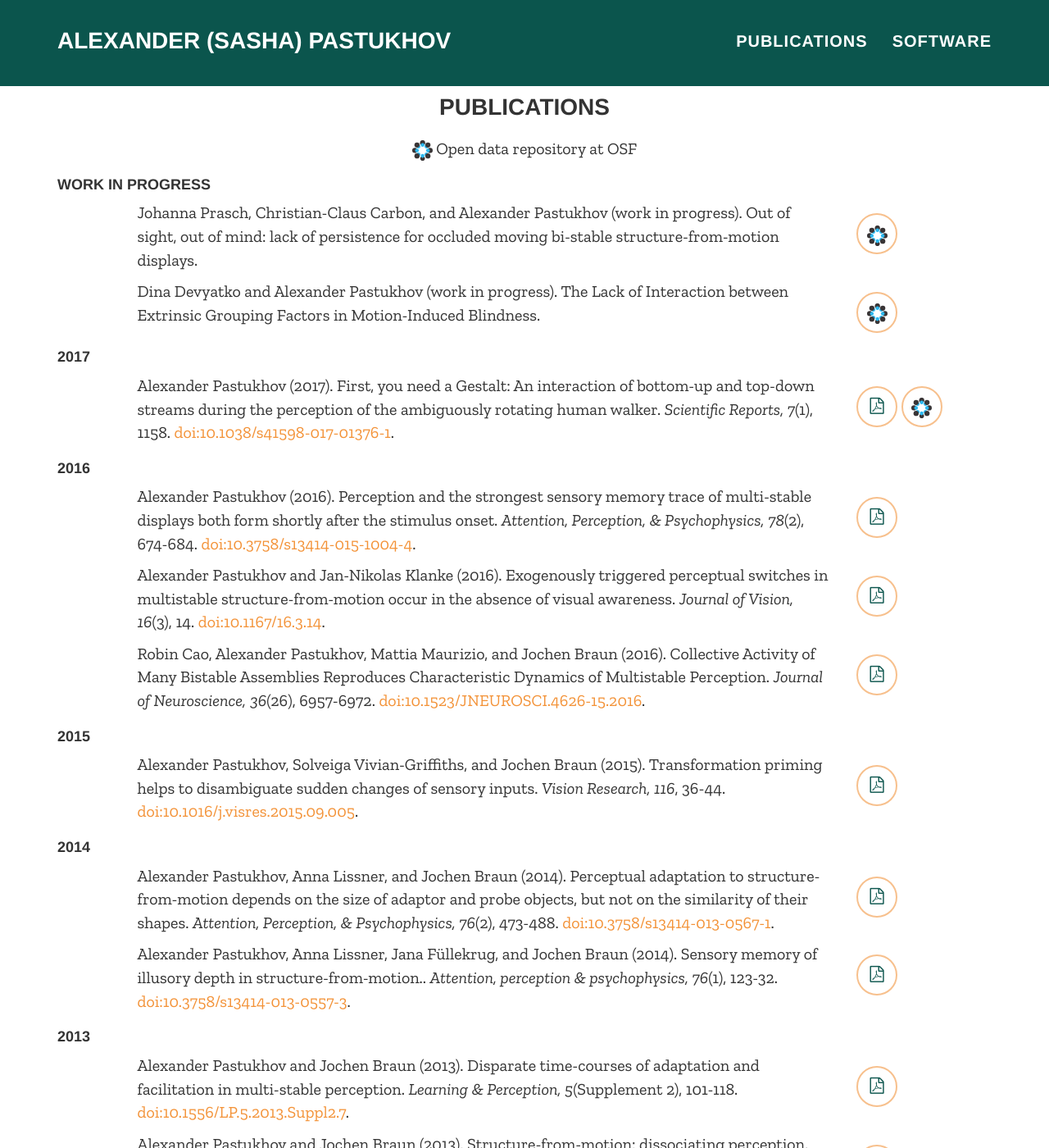
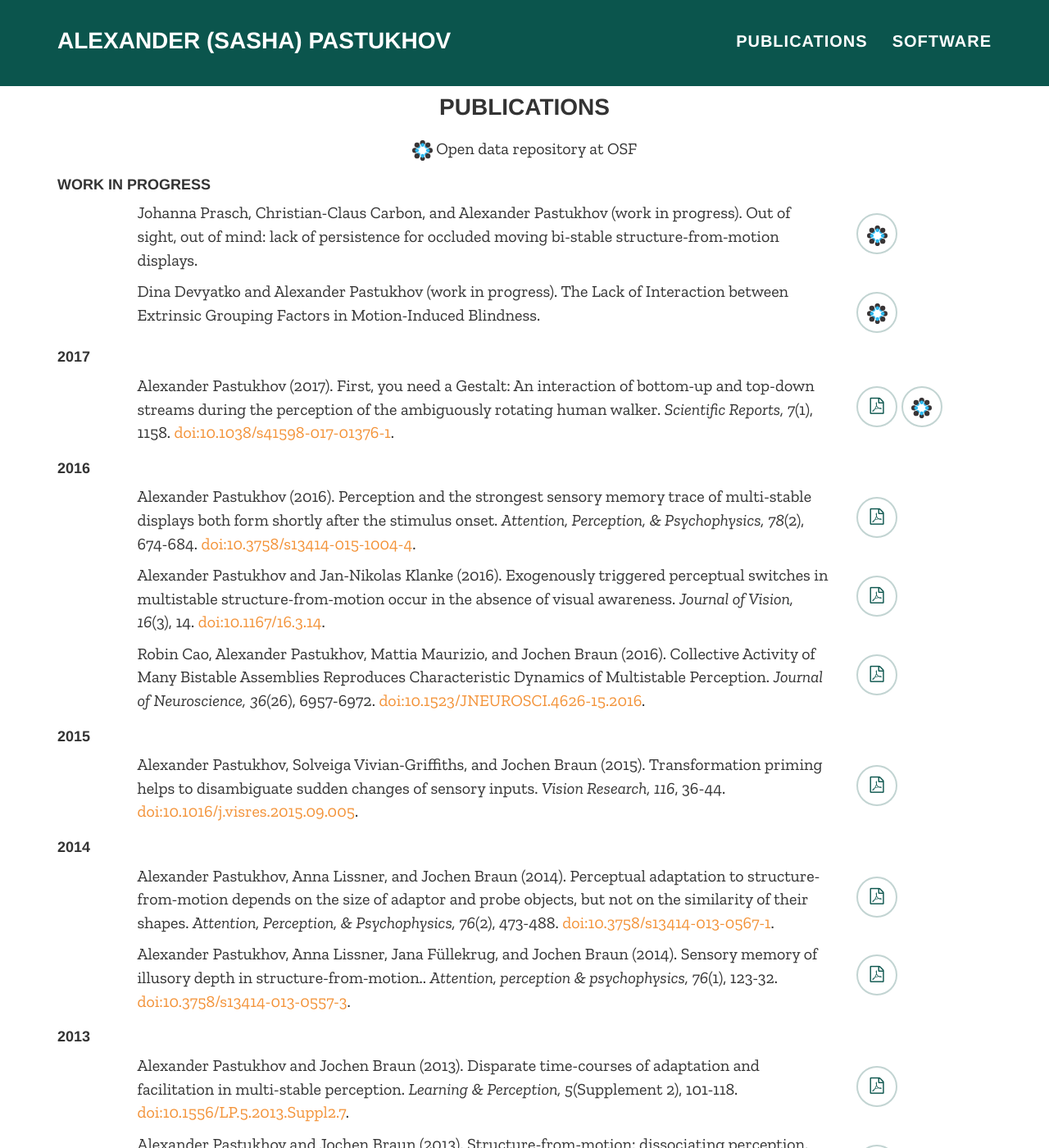
Before and after one commit to alexander-pastukhov/alexander-pastukhov.github.io, a Jekyll site: the page built from index.html, in a window 1280 px wide and 1400 px high, scrolled down 448 px. Shown: the whole window at 82% size. Built offline with Jekyll 4.4.1, drawn with Linux system fonts in a browser that asks for light colours; nearby versions of some CDN libraries; some web fonts are replaced.

Commit message:
Added icon and link to uni. Updated button colors.

```diff
--- a/_includes/footer.html
+++ b/_includes/footer.html
@@ -14,49 +14,53 @@
                     <ul class="list-inline">
                         {% if site.facebook_username %}
                         <li>
-                            <a href="https://www.facebook.com/{{ site.facebook_username }}" class="btn-social btn-outline btn-dark"><i class="fa fa-fw fa-facebook"></i></a>
+                            <a href="https://www.facebook.com/{{ site.facebook_username }}" class="btn-round btn-outline btn-dark"><i class="fa fa-fw fa-facebook"></i></a>
                         </li>
                         {% endif %}
                         {% if site.twitter_username %}
                         <li>
-                            <a href="https://twitter.com/{{ site.twitter_username }}" class="btn-social btn-outline"><i class="fa fa-fw fa-twitter"></i></a>
+                            <a href="https://twitter.com/{{ site.twitter_username }}" class="btn-round btn-outline"><i class="fa fa-fw fa-twitter"></i></a>
                         </li>
                         {% endif %}
                         {% if site.github_username %}
                         <li>
-                            <a href="https://github.com/{{ site.github_username }}" class="btn-social btn-outline btn-dark"><i class="fa fa-fw fa-github"></i></a>
+                            <a href="https://github.com/{{ site.github_username }}" class="btn-round btn-outline btn-dark"><i class="fa fa-fw fa-github"></i></a>
                         </li>
                         {% endif %}
                         {% if site.instagram_username %}
                         <li>
-                            <a href="https://www.instagram.com/{{ site.instagram_username }}" class="btn-social btn-outline"><i class="fa fa-fw fa-instagram"></i></a>
+                            <a href="https://www.instagram.com/{{ site.instagram_username }}" class="btn-round btn-outline"><i class="fa fa-fw fa-instagram"></i></a>
                         </li>
                         {% endif %}
                         {% if site.stackoverflow_url %}
                         <li>
-							<a href="{{ site.stackoverflow_url }}" class="btn-social btn-outline"><i class="fa fa-fw fa-stack-overflow"></i></a>
+							<a href="{{ site.stackoverflow_url }}" class="btn-round btn-outline"><i class="fa fa-fw fa-stack-overflow"></i></a>
                         </li>
                         {% endif %}
                         {% if site.googleplus_username %}
                         <li>
-							<a href="https://plus.google.com/+{{ site.googleplus_username }}" class="btn-social btn-outline"><i class="fa fa-fw fa-google-plus"></i></a>
+							<a href="https://plus.google.com/+{{ site.googleplus_username }}" class="btn-round btn-outline"><i class="fa fa-fw fa-google-plus"></i></a>
                         </li>
                         {% endif %}
                         {% if site.skype_username %}
                         <li>
-							<a href="skype:{{ site.skype_username }}?call" class="btn-social btn-outline"><i class="fa fa-fw fa-skype"></i></a>
+							<a href="skype:{{ site.skype_username }}?call" class="btn-round btn-outline"><i class="fa fa-fw fa-skype"></i></a>
                         </li>
                         {% endif %}
                         {% if site.linkedin_url %}
                         <li>
-							<a href="{{ site.linkedin_url }}" class="btn-social btn-outline btn-dark"><i class="fa fa-fw fa-linkedin"></i></a>
+							<a href="{{ site.linkedin_url }}" class="btn-round btn-outline btn-dark"><i class="fa fa-fw fa-linkedin"></i></a>
                         </li>
                         {% endif %}
                         <li>
-                            <a href="https://www.researchgate.net/profile/Alexander_Pastukhov" class="btn-social btn-outline btn-dark"><i class="fa fa-fw icon icon-research-gate align-self-center"></i></a>
+                            <a href="https://www.researchgate.net/profile/Alexander_Pastukhov" class="btn-round btn-outline btn-dark"><i class="fa fa-fw icon icon-research-gate align-self-center"></i></a>
                         </li>
                         <li>
-                            <a href="https://www.mendeley.com/profiles/alexander-pastukhov/" class="btn-social btn-outline btn-dark"><i class="fa fa-fw icon icon-mendeley align-self-center"></i></a>
+                            <a href="https://www.mendeley.com/profiles/alexander-pastukhov/" class="btn-round btn-outline btn-dark"><i class="fa fa-fw icon icon-mendeley align-self-center"></i></a>
+                        </li>
+
+                        <li>
+                            <a href="https://www.uni-bamberg.de/allgpsych/" class="btn-round btn-outline btn-dark"><i class="fa fa-fw icon icon-uni-bamberg align-self-center"></i></a>
                         </li>
                     </ul>
                 </div>
--- a/_includes/publications.html
+++ b/_includes/publications.html
@@ -53,10 +53,10 @@
                             </div>
                             <div class="col-md-2"><p>
                                 {% if publication.pdf %}
-                                    <a class="btn-social btn-outline" href= 'pdf/{{publication.pdf}}' style='vertical-align: middle;'><i class="fa fa-fw fa-file-pdf-o"></i></a>
+                                    <a class="btn-light btn-round btn-outline" href= 'pdf/{{publication.pdf}}' style='vertical-align: middle;'><i class="fa fa-fw fa-file-pdf-o"></i></a>
                                 {% endif %}
                                 {% if publication.osf %}
-                                    <a  class="btn-social btn-outline" href={{publication.osf}} style='vertical-align: middle;'><object class='align-self-center' type="image/svg+xml" data="img/osf_logo.svg" style='width:25px;vertical-align:middle'></object></a>
+                                    <a  class="btn-light btn-round btn-outline" href={{publication.osf}} style='vertical-align: middle;'><object class='align-self-center' type="image/svg+xml" data="img/osf_logo.svg" style='width:25px;vertical-align:middle'></object></a>
                                 {% endif %}
                             </p></div>
                         </div>
--- a/css/font-style.css
+++ b/css/font-style.css
@@ -44,3 +44,6 @@
 .icon-research-gate:before {
   content: "\62";
 }
+.icon-uni-bamberg:before {
+  content: "\63";
+}
--- a/css/pastukhov.scss
+++ b/css/pastukhov.scss
@@ -2,7 +2,7 @@
 ---
 
 $color2:#0B554D;
-$light-green: hsl(140, 77%, 50%);
+$light-green: #c2d4d2;
 $color1:#F39237;
 $light-orange: hsl(29, 87%, 76%);
 
@@ -324,6 +324,7 @@
   padding: 25px 0;
   background-color: #233140;
 }
+
 .btn-outline {
   color: $color2;
   font-size: 20px;
@@ -344,6 +345,30 @@
 .btn-dark {
   color: $color1;
 }
+
+.btn-dark:hover,
+.btn-dark:focus,
+.btn-dark:active,
+.btn-dark.active {
+  color: black;
+  background: $light-green;
+  border: solid 2px $color1;
+}
+
+.btn-light {
+  color: $color2;
+  border: solid 2px $light-green;
+}
+
+.btn-light:hover,
+.btn-light:focus,
+.btn-light:active,
+.btn-light.active {
+  color: black;
+  background: $light-green;
+  border: solid 2px $color2;
+}
+
 
 
 .btn-primary {
@@ -430,7 +455,7 @@
   color: $color1;
   background-color: white;
 }
-.btn-social {
+.btn-round {
   display: inline-block;
   height: 50px;
   width: 50px;
```
Also changed, not shown: css/fonts/pastukhov.ttf, css/fonts/pastukhov.woff, css/styles.css (deleted), 2 other files.
